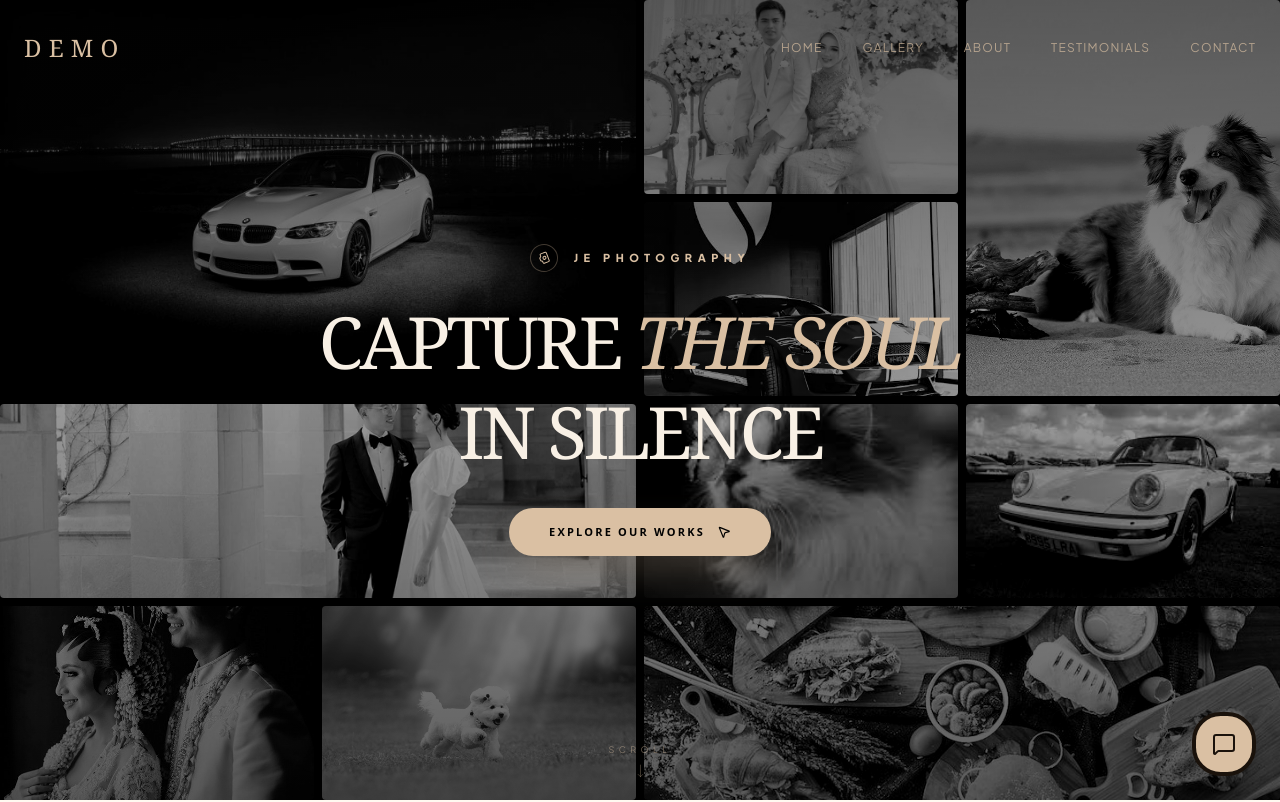
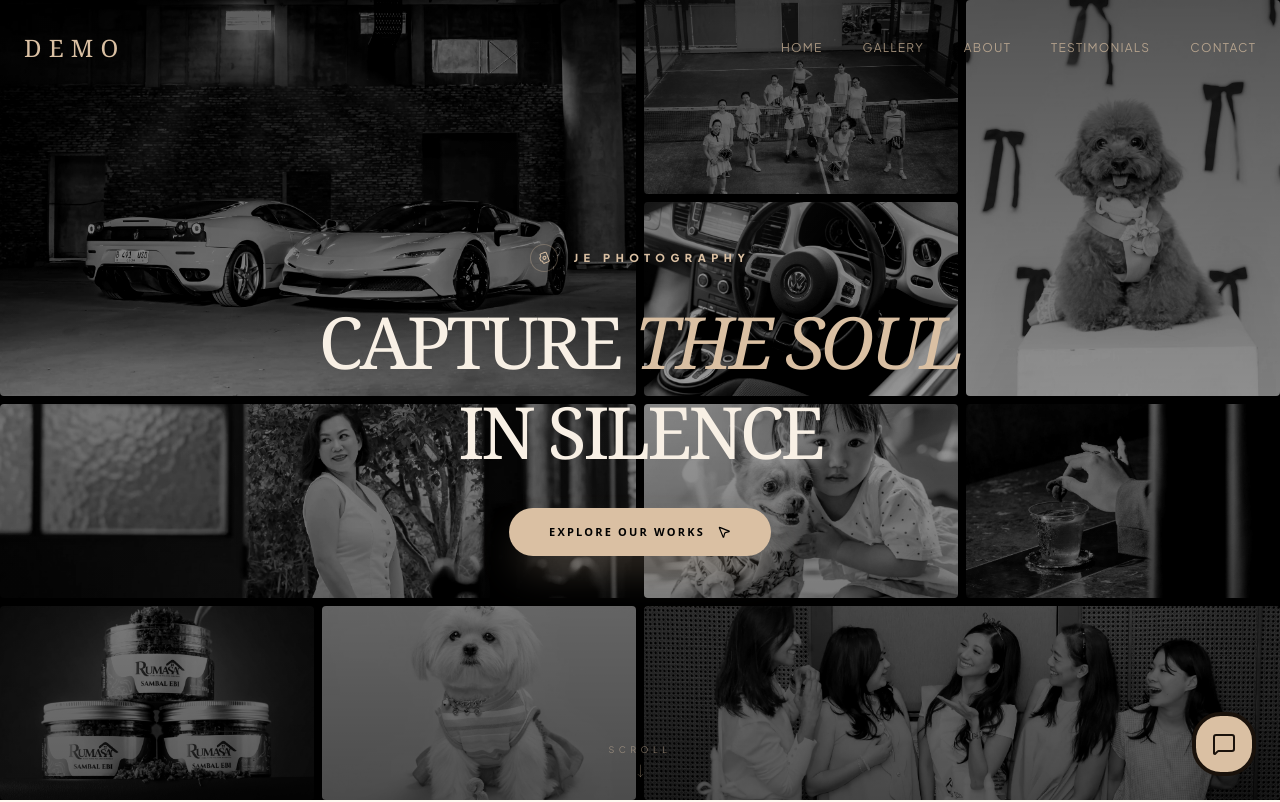
Before and after one commit to sobatweb/je-photography, a React (Vite) app in the folder frontend/: page / in a window 1280 px wide. Shown: the top 802 px of the page. Built offline with nearby package versions, Linux system fonts and the light colour scheme.

Commit message:
update background foto hero

```diff
--- a/frontend/src/components/Hero.jsx
+++ b/frontend/src/components/Hero.jsx
@@ -5,16 +5,16 @@ import { galleryData } from "../data/GalleryData";
 const Hero = () => {
   // Photos from public/images/hero photos/
   const collageImages = [
-    { url: "/images/hero photos/otomotif1.jpg", span: "md:col-span-2 md:row-span-2" },
-    { url: "/images/hero photos/wedding1.jpg", span: "md:col-span-1 md:row-span-1" },
-    { url: "/images/hero photos/pet1.jpg", span: "md:col-span-1 md:row-span-2" },
-    { url: "/images/hero photos/otomotif2.webp", span: "md:col-span-1 md:row-span-1" },
-    { url: "/images/hero photos/wedding2.jpg", span: "md:col-span-2 md:row-span-1" },
-    { url: "/images/hero photos/pet2.jpeg", span: "md:col-span-1 md:row-span-1" },
-    { url: "/images/hero photos/otomotif3.jpeg", span: "md:col-span-1 md:row-span-1" },
-    { url: "/images/hero photos/wedding3.jpg", span: "md:col-span-1 md:row-span-1" },
-    { url: "/images/hero photos/pet3.jpg", span: "md:col-span-1 md:row-span-1" },
-    { url: "/images/hero photos/food4.jpg", span: "md:col-span-2 md:row-span-1" },
+    { url: "/assets/Selected Photos/Je Carshoot/image06.webp", span: "md:col-span-2 md:row-span-2" },
+    { url: "/assets/Selected Photos/Je Portraiture/image20.webp", span: "md:col-span-1 md:row-span-1" },
+    { url: "/assets/Selected Photos/Je Petshoot/image07.webp", span: "md:col-span-1 md:row-span-2" },
+    { url: "/assets/Selected Photos/Je Carshoot/image01.webp", span: "md:col-span-1 md:row-span-1" },
+    { url: "/assets/Selected Photos/Je Portraiture/image17.webp", span: "md:col-span-2 md:row-span-1" },
+    { url: "/assets/Selected Photos/Je Petshoot/image08.webp", span: "md:col-span-1 md:row-span-1" },
+    { url: "/assets/Selected Photos/Je Cekrek/image01.webp", span: "md:col-span-1 md:row-span-1" },
+    { url: "/assets/Selected Photos/Je Cekrek/image18.webp", span: "md:col-span-1 md:row-span-1" },
+    { url: "/assets/Selected Photos/Je Petshoot/image11.webp", span: "md:col-span-1 md:row-span-1" },
+    { url: "/assets/Selected Photos/Je Portraiture/image04.webp", span: "md:col-span-2 md:row-span-1" },
   ];
 
   return (
```
